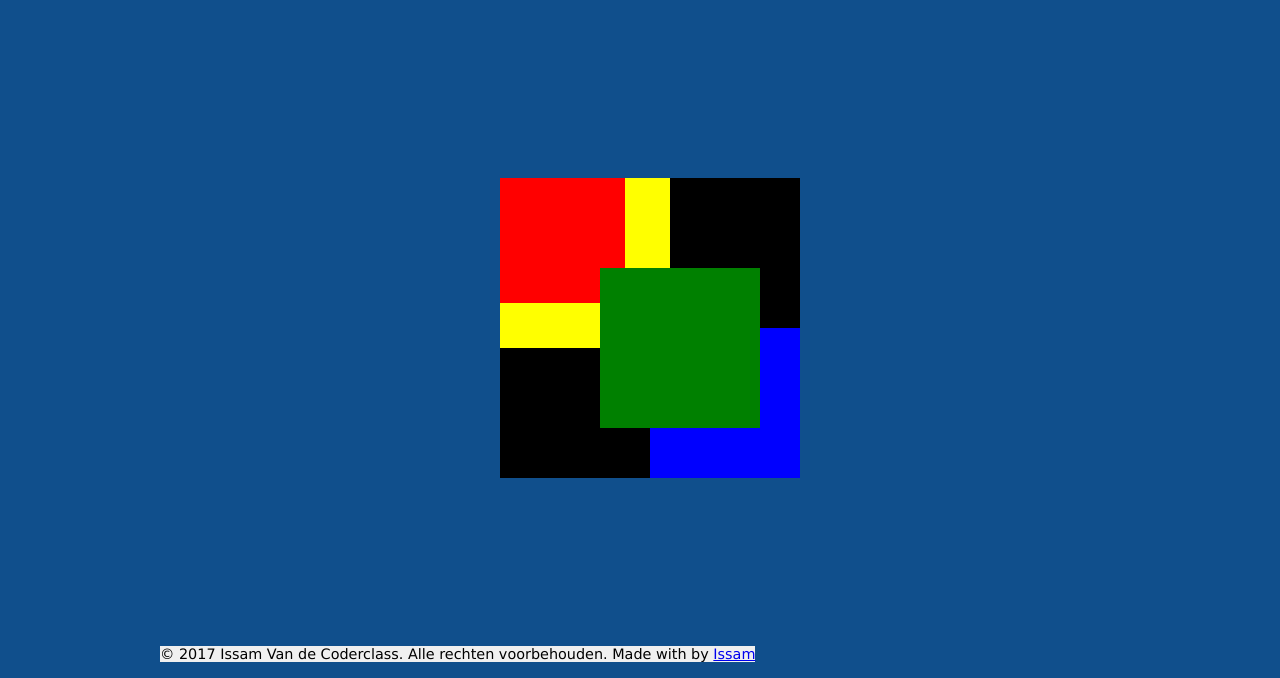
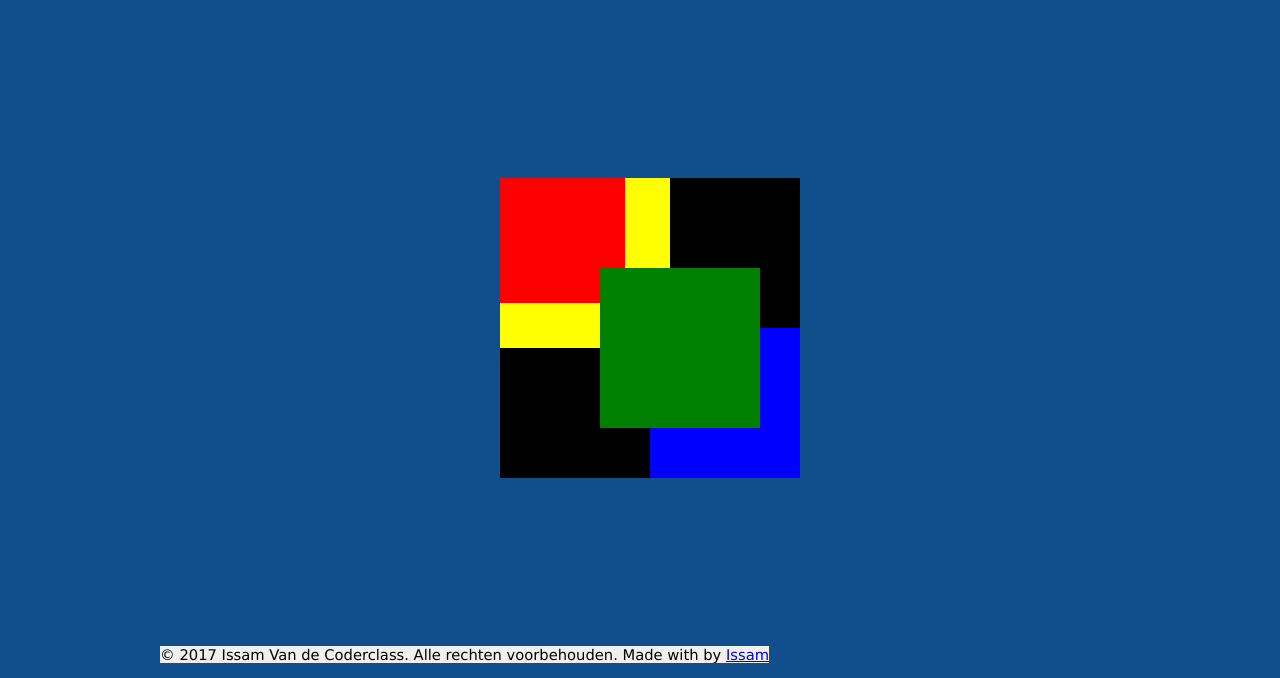
Before and after one commit to issamvandecoderclass/issamvandecoderclass.github.io, a plain HTML site: page mozaïek.html in a window 1280 px wide. Shown: the part 122-800 px from the top of the page. Drawn offline with Linux system fonts and the light colour scheme.

Commit message:
Footer van mozaiek, op hetzelfde grootte gezet als de andere pagina's

```diff
--- a/style/mozaïek.css
+++ b/style/mozaïek.css
@@ -79,7 +79,7 @@
 footer h5 {
   text-align: center;
   font-weight: normal;
-  font-size: 90%;
+  font-size: 92%;
 }
 
 * {
```
